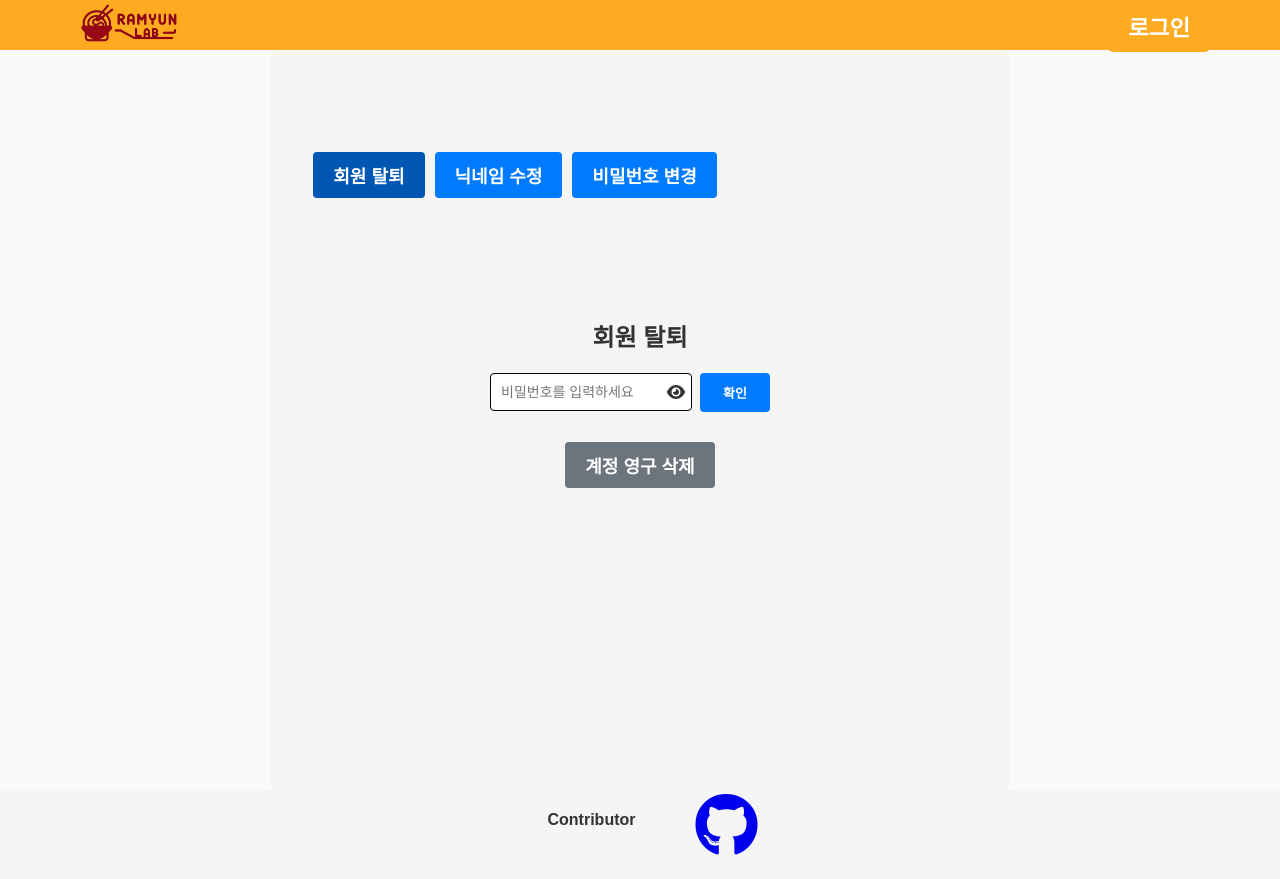
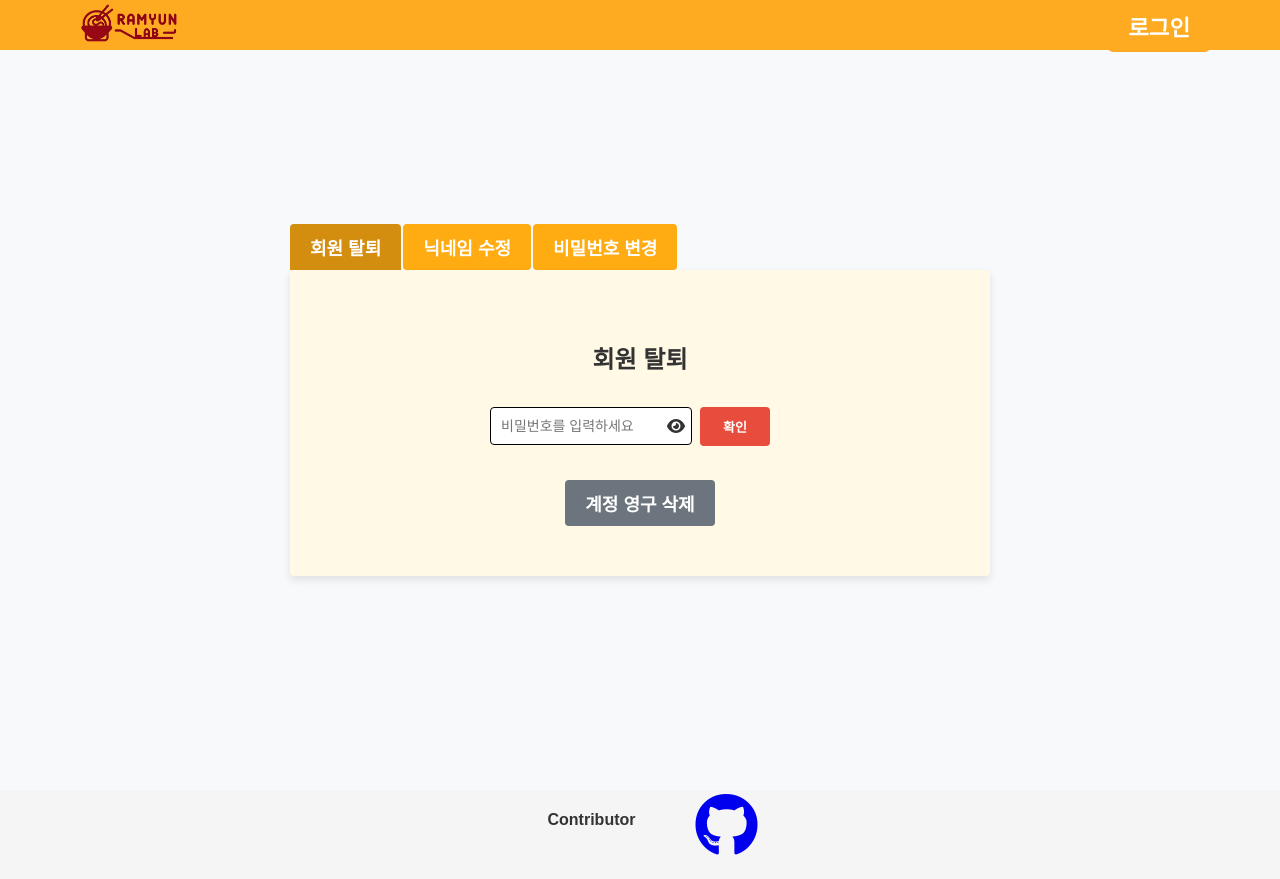
Before and after one commit to RamyunLab/ramyunlab-fe, a React (Create React App) app: page /account in a window 1280 px wide. Built offline with nearby package versions, Linux system fonts and the light colour scheme; no server answers; a web font is replaced by a local one.

Commit message:
feat: 회원 정보 수정 페이지 css -fe

```diff
--- a/src/components/AccountModal/AccountPage.module.scss
+++ b/src/components/AccountModal/AccountPage.module.scss
@@ -8,7 +8,6 @@
     margin: 0 auto;
     width: 100%;
     height: 700px;
-    background-color: #f5f5f5;
     border-radius: 8px;
     // box-shadow: 0 4px 8px rgba(0, 0, 0, 0.1);
 
@@ -22,12 +21,25 @@
     }
 }
 
+.contentWrapper {
+    width: 100%;
+    height: 80%;
+    display: flex;
+    flex-direction: column;
+    align-items: center;
+    justify-content: center;
+}
+
+.btnWrapper {
+    width: 100%;
+    height: auto;
+}
+
 .tabContainer {
     display: flex;
     margin-right: 250px;
     justify-content: flex-start;
-    margin-bottom: 100px;
-    margin-top: -200px;
+    gap: 2px;
     @media (max-width: 768px) {
         justify-content: center;
         margin-right: 0;
@@ -41,21 +53,20 @@
 
 .tabButton {
     padding: 10px 20px;
-    margin: 0 5px;
-
     border: none;
-    background-color: #007bff;
+    background-color: #ffab12;
     color: white;
     cursor: pointer;
     border-radius: 4px;
     transition: background-color 0.3s ease;
 
     &.active {
-        background-color: #0056b3;
+        background-color: #d38e0f;
+        border-radius: 4px 4px 0 0;
     }
 
     &:hover:not(.active) {
-        background-color: #0069d9;
+        background-color: #e99600;
     }
     @media (max-width: 480px) {
         flex: 1 1 auto; /* Flex grow and shrink to fill available space */
@@ -68,10 +79,14 @@
 }
 
 .tabContent {
+    background-color: #fff9e6;
     width: 100%;
     display: flex;
     flex-direction: column;
     align-items: center;
+    border-radius: 4px  ;
+    padding: 50px 0;
+    box-shadow: 0 4px 8px rgba(0, 0, 0, 0.1);
 }
 
 .tabPane {
@@ -79,6 +94,7 @@
     flex-direction: column;
     align-items: center;
     width: 100%;
+    gap: 12px;
 }
 
 .inputContainer,
@@ -87,7 +103,7 @@
     display: flex;
     // justify-content: center;
     align-items: center;
-    margin-bottom: 10px;
+    // margin-bottom: 10px;
     width: 100%;
     max-width: 300px;
     position: relative;
@@ -128,7 +144,7 @@
 .checkNicknameBtn {
     padding: 10px;
     border: none;
-    background-color: #007bff;
+    background-color: #e74c3c;
     color: white;
     cursor: pointer;
     margin-top: -2px;
@@ -140,19 +156,19 @@
     margin-right: 20px !important;
     font-size: 13px;
     &:hover {
-        background-color: #0056b3;
+        background-color: #c0392b;
     }
 }
 
 .errorMessage {
     color: red;
-    margin-bottom: 10px;
+    // margin-bottom: 10px;
     font-size: 14px;
 }
 
 .successMessage {
     color: green;
-    margin-bottom: 10px;
+    // margin-bottom: 10px;
     font-size: 14px;
 }
 
--- a/src/components/AccountModal/AccountPage.tsx
+++ b/src/components/AccountModal/AccountPage.tsx
@@ -85,10 +85,10 @@ const AccountPage: React.FC = () => {
 
         if (!isValidPassword(value)) {
             setCurrentPasswordError(
-                "비밀번호는 최소 8자 이상이며, 영어 대소문자, 특수기호, 숫자가 포함되어야 합니다."
+                "입력하신 비밀번호와 현재 비밀번호가 일치하지 않습니다."
             );
         } else {
-            setCurrentPasswordError("형식에 맞는 비밀번호입니다.");
+            setCurrentPasswordError("비밀번호가 일치합니다.");
         }
     };
 
@@ -323,6 +323,8 @@ const AccountPage: React.FC = () => {
 
     return (
         <div className={styles.accountPage} onKeyPress={handleKeyPress}>
+            <div className={styles.contentWrapper}>
+                <div className={styles.btnWrapper}>
                     <div className={styles.tabContainer}>
                     <button
                         className={`${styles.tabButton} ${
@@ -348,6 +350,7 @@ const AccountPage: React.FC = () => {
                     >
                         비밀번호 변경
                     </button>
+                    </div>
                 </div>
                 <div className={styles.tabContent}>
                     {message && <p className={styles.message}>{message}</p>}
@@ -514,6 +517,7 @@ const AccountPage: React.FC = () => {
                     )}
                 </div>
             </div>
+        </div>
     );
 };
 
```
Lines whose indentation alone changed are shown as unchanged.
